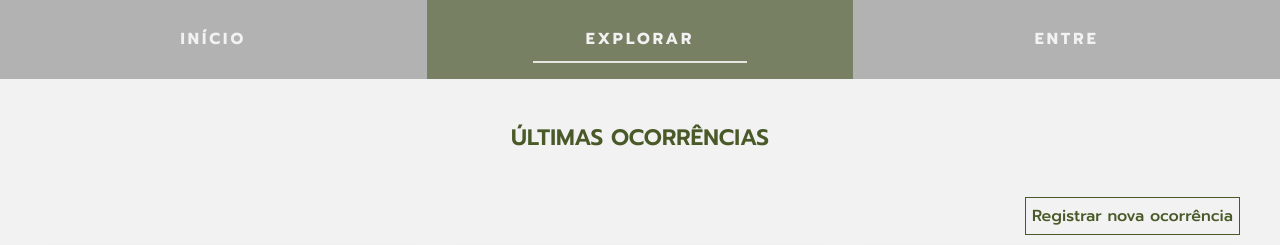
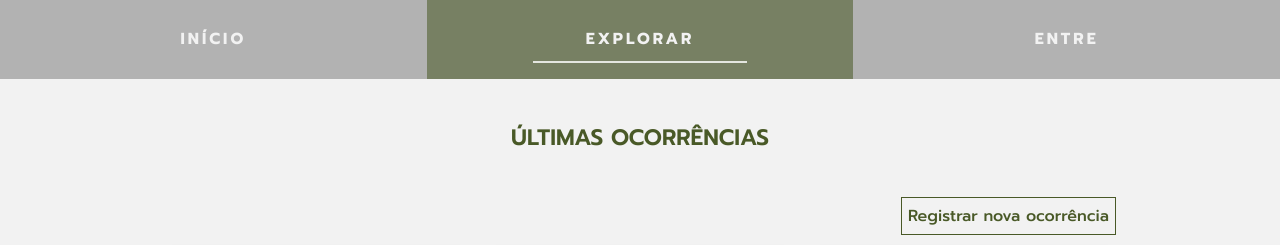
Before and after one commit to mitsueyano/p2php_SerraDoJapi, a PHP site: page /views/incidents/incidents.php in a window 1280 px wide. Shown: the part 177-422 px from the top of the page. Run offline with PHP 8.4, Linux system fonts and the light colour scheme; data comes from the database, SQL or seed files in the repository; data that the repository does not hold is empty; some libraries are stand-ins or nearby versions.

Commit message:
Ajustes de css

```diff
--- a/p2php_site/views/incidents/incidents.css
+++ b/p2php_site/views/incidents/incidents.css
@@ -11,7 +11,7 @@ h3{
     margin-bottom: 50px;
 }
 #div-incident-report{
-    width: 100%;
+    width: 80%;
     padding-right: 20px;
     text-align: end;
 }
@@ -28,6 +28,7 @@ h3{
 }
 
 #box {
+    width: 80%;
     display: grid;
     grid-template-columns: repeat(auto-fit, minmax(300px, 1fr));
     gap: 20px;
```
